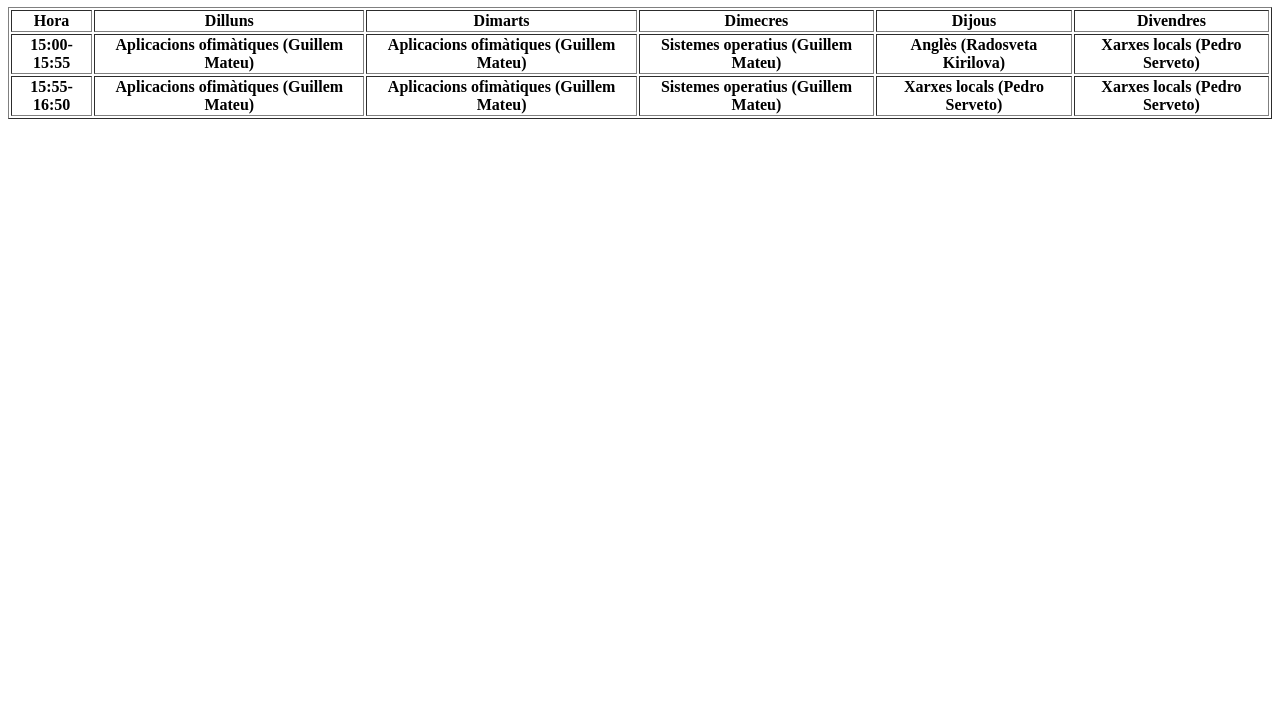
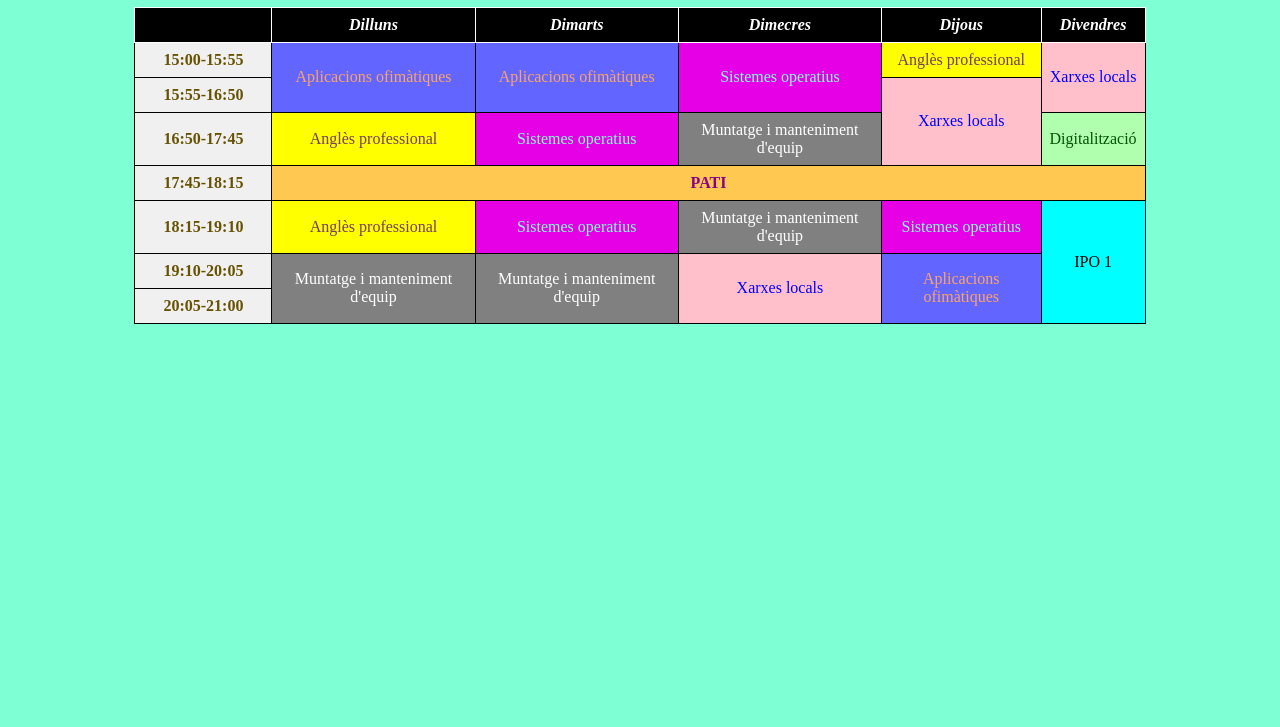
Before and after one commit to rlopezau/introduccionHTML, a plain HTML site: page horario.html in a window 1280 px wide. Shown: the part 73-800 px from the top of the page. Drawn offline with Linux system fonts and the light colour scheme.

Commit message:
estilo horario

```diff
--- /dev/null
+++ b/css/styles.css
@@ -0,0 +1,66 @@
+body{
+    background-color: aquamarine;
+}
+h1{
+    text-align: center;
+    color: brown;
+}
+table{
+    background-color: beige;
+    width: 80%;
+    margin: auto;
+    border-collapse: collapse;
+}
+th,td{
+    border: 1px solid black;
+    padding: 8px;
+    text-align: center;
+}
+th{
+    background-color: black;
+    color: white;
+    font-weight: bold;
+    font-style: italic;
+    border: 1px solid white;
+}
+.Hora{
+    background-color: #f0f0f0;
+    color: #665200;
+    font-weight: bold;
+    width: 120px;
+}
+.Patio{
+    background-color: rgb(255, 200, 80);
+    color: darkmagenta;
+    font-weight: bold;
+    text-transform: uppercase;
+    text-align: center;
+}
+.Anglès{
+    background-color: yellow;
+    color: rgb(116, 61, 99);
+}
+.Aplicacions{
+    background-color: rgb(98, 101, 255);
+    color: rgb(253, 163, 99);
+}
+.Sistemes{
+    background-color: rgb(230, 0, 230);
+    color: aquamarine;
+}
+.Muntatge{
+    background-color: gray;
+    color: white;
+}
+.Xarxes{
+    background-color: pink;
+    color: blue;
+}
+.Digi{
+    background-color: rgb(175, 255, 175);
+    color: rgb(0, 83, 0);
+}
+.IPO{
+    background-color: aqua;
+    color: black;
+}
--- a/horario.html
+++ b/horario.html
@@ -3,14 +3,15 @@
 <head>
     <meta charset="UTF-8">
     <meta name="viewport" content="width=device-width, initial-scale=1.0">
-    <title>Document</title>
+    <title>Horari</title>
+    <link rel="stylesheet" href="css/styles.css">
 </head>
 <body>
     <h1>Horari CFGM</h1>
-    <table border="1">
+    <table>
         <thead>
             <tr>
-                <th>Hora</th>
+                <th>&nbsp;</th>
                 <th>Dilluns</th>
                 <th>Dimarts</th>
                 <th>Dimecres</th>
@@ -20,20 +21,45 @@
         </thead>
         <tbody>
             <tr>
-                <th>15:00-15:55</th>
-                <th>Aplicacions ofimàtiques (Guillem Mateu)</th>
-                <th>Aplicacions ofimàtiques (Guillem Mateu)</th>
-                <th>Sistemes operatius (Guillem Mateu)</th>
-                <th>Anglès (Radosveta Kirilova)</th>
-                <th>Xarxes locals (Pedro Serveto)</th>
+                <td class="Hora">15:00-15:55</td>
+                <td rowspan="2" class="Aplicacions">Aplicacions ofimàtiques</td>
+                <td rowspan="2" class="Aplicacions">Aplicacions ofimàtiques</td>
+                <td rowspan="2" class="Sistemes">Sistemes operatius</td>
+                <td class="Anglès">Anglès professional</td>
+                <td rowspan="2" class="Xarxes">Xarxes locals</td>
             </tr>
             <tr>
-                <th>15:55-16:50</th>
-                <th>Aplicacions ofimàtiques (Guillem Mateu)</th>
-                <th>Aplicacions ofimàtiques (Guillem Mateu)</th>
-                <th>Sistemes operatius (Guillem Mateu)</th>
-                <th>Xarxes locals (Pedro Serveto)</th>
-                <th>Xarxes locals (Pedro Serveto)</th>
+                <td class="Hora">15:55-16:50</td>
+                <td rowspan="2" class="Xarxes">Xarxes locals</td>
+            </tr>
+            <tr>
+                <td class="Hora">16:50-17:45</td>
+                <td class="Anglès">Anglès professional</td>
+                <td class="Sistemes">Sistemes operatius</td>
+                <td class="Muntatge">Muntatge i manteniment d'equip</td>
+                <td class="Digi">Digitalització</td>
+            </tr>
+            <tr>
+                <td class="Hora">17:45-18:15</td>
+                <td colspan="5" class="Patio">Pati</td>
+            </tr>
+            <tr>
+                <td class="Hora">18:15-19:10</td>
+                <td class="Anglès">Anglès professional</td>
+                <td class="Sistemes">Sistemes operatius</td>
+                <td class="Muntatge">Muntatge i manteniment d'equip</td>
+                <td class="Sistemes">Sistemes operatius</td>
+                <td rowspan="3" class="IPO">IPO 1</td>
+            </tr>
+            <tr>
+                <td class="Hora">19:10-20:05</td>
+                <td rowspan="2" class="Muntatge">Muntatge i manteniment d'equip</td>
+                <td rowspan="2" class="Muntatge">Muntatge i manteniment d'equip</td>
+                <td rowspan="2" class="Xarxes">Xarxes locals</td>
+                <td rowspan="2" class="Aplicacions">Aplicacions ofimàtiques</td>
+            </tr>
+            <tr>
+                <td class="Hora">20:05-21:00</td>
             </tr>
         </tbody>
     </table>
```
